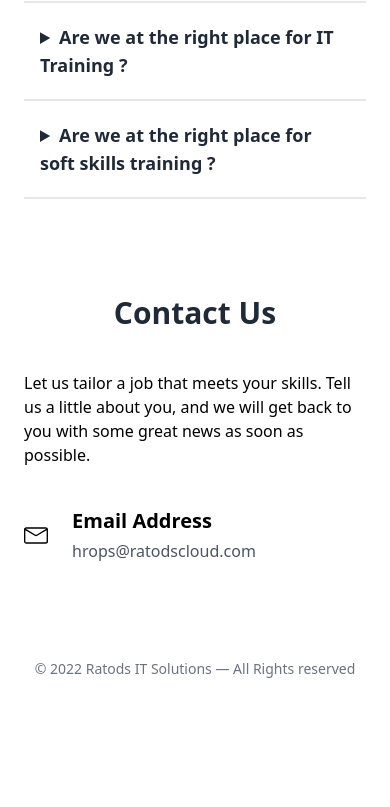
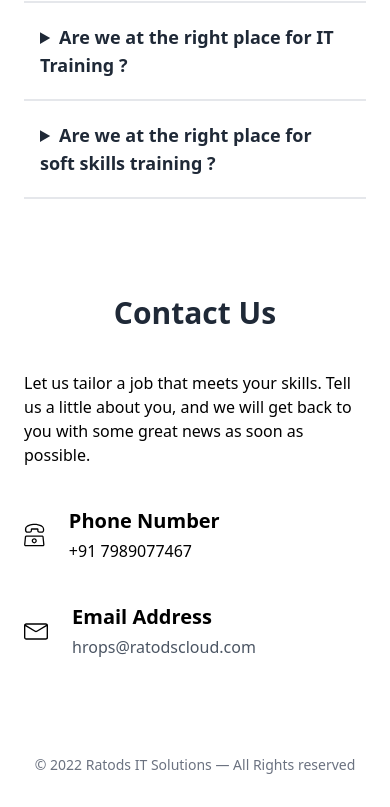
Before and after one commit to ratods/Ratods_Cloud, a plain HTML site: page index.html in a window 390 px wide. Shown: the part 2548-3355 px from the top of the page. Before the commit the page ends 3259 px from the top, so only its background shows below. Drawn offline with nearby package versions, Linux system fonts and the light colour scheme.

Commit message:
Update index.html
Added phone number

```diff
--- a/index.html
+++ b/index.html
@@ -255,7 +255,7 @@
                     </div>
                 </div>
             </div> -->
-            <!-- <div class="mt-10 md:mt-16">
+            <div class="mt-10 md:mt-16">
                 <div class="md:max-w-3xl m-auto flex items-center">
                     <svg width="24" height="26" viewBox="0 0 24 26" class="fill-current mr-6">
                         <path
@@ -268,11 +268,11 @@
                     <div class="w-full">
                         <h4 class="font-bold text-dark text-xl mb-1">Phone Number</h4>
                         <p class="text-base text-body-color">
-                            +91 7981137348
+                            <a href="https://api.whatsapp.com/send?phone=7989077467" target="_blank">+91 7989077467</a>
                         </p>
                     </div>
                 </div>
-            </div> -->
+            </div>
             <div class="mt-10 md:mt-16">
                 <div class="md:max-w-3xl m-auto flex items-center">
                     <svg width="28" height="19" viewBox="0 0 28 19" class="fill-current mr-6">
```
